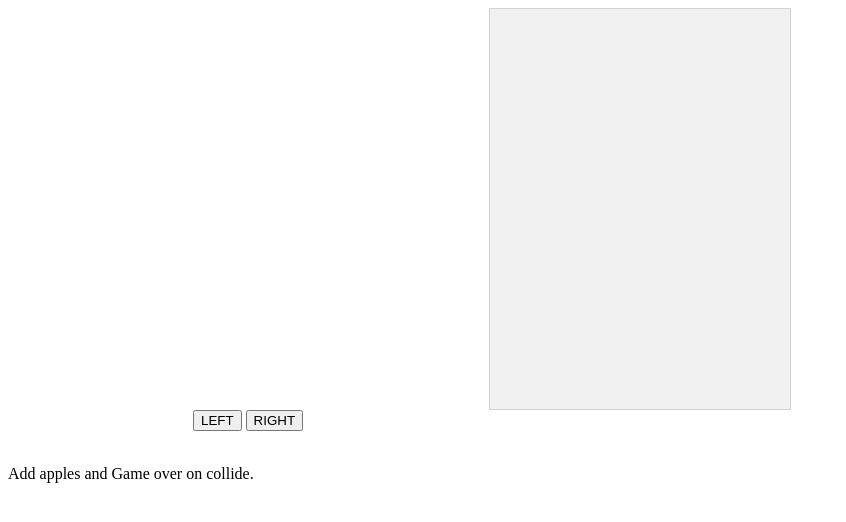
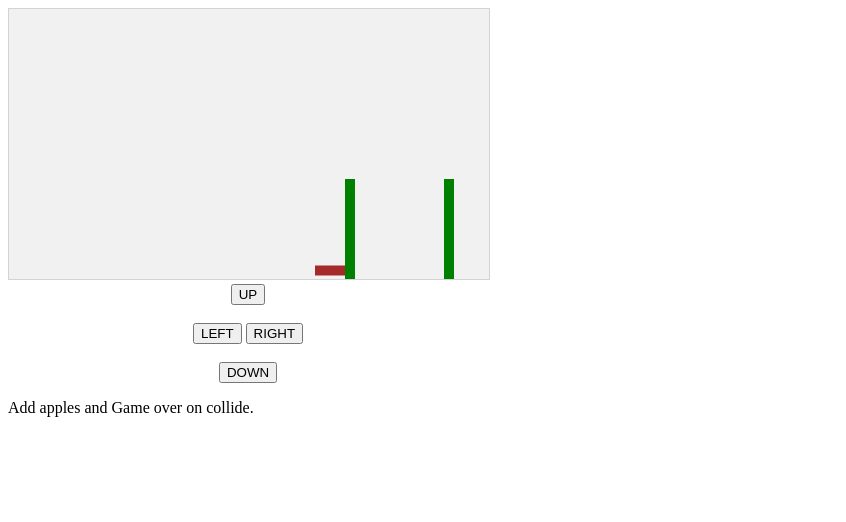
Before and after one commit to benciuf/htmlGameJoy, a plain HTML site: page index.html in a window 1280 px wide. Shown: the whole page, without its empty margins (0-846 px from the left). Drawn offline with Linux system fonts and the light colour scheme.

Commit message:
merge ceva

```diff
--- a/index.html
+++ b/index.html
@@ -6,10 +6,10 @@
 canvas {
     border:1px solid #d3d3d3;
     background-color: #f1f1f1;
-	padding-left: 0;
-    padding-right: 0;
-    margin: auto;
-    display: block;
+	//padding-left: 0;
+    //padding-right: 0;
+    //margin: auto;
+    //display: block;
 }
 </style>
 </head>
@@ -17,19 +17,17 @@ canvas {
 <script>
 
 var myGamePiece;
+//var myApples = new Array();
 var myApples = [];
-var screenW = 300;
-var screenH = 400;
+var screenW = 480;
+var screenH = 270;
 var sizeBasket = 30;
-var maxSizeApples = 13;
+var maxSizeApples = 10;
 var dropSpeed = 3;
-var xPos = Math.floor(Math.random() * screenW * .9);
-var applePos = Math.floor(Math.random() * screenW * .9);
-var rApple = Math.floor(Math.random() * maxSizeApples) + 5;
 
 function startGame() {
-    myGamePiece = new component(sizeBasket, sizeBasket / 3, "brown", xPos, screenH * .9);
-	//myApples  = new component(rApple, rApple, "green", applePos, 0);
+	var xPos = Math.floor(Math.random() * screenW * .9);
+    myGamePiece = new component(sizeBasket, sizeBasket / 3, "brown", xPos, screenH * .95);
 	myGameArea.start();
 }
 
@@ -42,12 +40,6 @@ var myGameArea = {
         document.body.insertBefore(this.canvas, document.body.childNodes[0]);
         this.frameNo = 0;
         this.interval = setInterval(updateGameArea, 20);
-		window.addEventListener('keydown', function (e) {
-            myGameArea.key = e.keyCode;
-        })
-        window.addEventListener('keyup', function (e) {
-            myGameArea.key = false;
-        })
         },
     clear : function() {
         this.context.clearRect(0, 0, this.canvas.width, this.canvas.height);
@@ -58,10 +50,8 @@ var myGameArea = {
 }
 
 function component(width, height, color, x, y) {
-	this.gamearea = myGameArea;
     this.width = width;
     this.height = height;
-	//this.radius = radius;
 	this.speedX = 0;
 	this.speedY = 0;
     this.x = x;
@@ -71,6 +61,7 @@ function component(width, height, color, x, y) {
         ctx.fillStyle = color;
         ctx.fillRect(this.x, this.y, this.width, this.height);
     }
+
 	this.newPos = function() {
 		this.x += this.speedX;
 		this.y += this.speedY;
@@ -103,72 +94,57 @@ function updateGameArea() {
 	}
 	myGameArea.clear();
 	myGameArea.frameNo += 1;
-	if (myGameArea.frameNo == 1 || everyinterval(150)) {
+	var applePos = Math.floor(Math.random() * screenW * .9);
+	var rApple = Math.floor(Math.random() * maxSizeApples) + 4;
+	if (myGameArea.frameNo == 1 || everyinterval(100)) {
+		/*x = myGameArea.canvas.width - rApple; console.log( rApple + " " + x );
+		y = myGameArea.canvas.height; console.log(y);
+		//myApples.push(new component (10, 0, "green", x, y));
+		myApples  = new component(rApple, rApple, "green", applePos, screenW * .005 - rApple); console.log(rApple + " " + applePos);
+		*/
 		x = myGameArea.canvas.width;
-		y = myGameArea.canvas.height + 200;
-		myApples.push(new component (rApple, rApple, "green", x, y));
-		//myApples  = new component(rApple, rApple, "green", applePos, 0);
+        y = myGameArea.canvas.height - 100;
+        myApples.push(new component(10, 100, "green", x, y));
 	}
 	for (i = 0; i< myApples.length; i += 1) {
-		myApples[i].x += 1;
+		myApples[i].x += -1;
 		myApples[i].update();
-		myApples.y += dropSpeed;
 	}
-	myGamePiece.speedX = 0;
-	myGamePiece.speedY = 0;
-	if (myGameArea.key && myGameArea.key == 37) {myGamePiece.speedX = -5; }
-	if (myGameArea.key && myGameArea.key == 39) {myGamePiece.speedX = 5; }
-	//if (myGameArea.key && myGameArea.key == 38) {myGamePiece.speedY = -5; }
-	//if (myGameArea.key && myGameArea.key == 40) {myGamePiece.speedY = 5; }
 	myGamePiece.newPos();
 	myGamePiece.update();
 }
 
-/*function moveup() {
-    myGamePiece.speedY = -1;
-}
-
-<<<<<<< HEAD
 function everyinterval(n) {
 	if ((myGameArea.frameNo / n) % 1 == 0) {return true;}
 	return false;
 }
 
 function moveup() {
-    myGamePiece.speedY = -1;
+    myGamePiece.speedY = -5;
 }
 
 function movedown() {
-    myGamePiece.speedY = 1;
+    myGamePiece.speedY = 5;
 }
 
 function moveleft() {
-    myGamePiece.speedX = -1;
-}
-
-=======
-function movedown() {
-    myGamePiece.speedY = 1;
-}*/
-
-function moveleft() {
-    myGamePiece.speedX = -1;
+    myGamePiece.speedX = -5;
 }
 
 function moveright() {
-    myGamePiece.speedX = 1;
+    myGamePiece.speedX = 5;
 }
 
 function clearmove() {
     myGamePiece.speedX = 0;
     myGamePiece.speedY = 0;
 }
-</script>
+</script></br>
 <div style="text-align:center;width:480px;">
-  <!--button onmousedown="moveup()" onmouseup="clearmove()" ontouchstart="moveup()">UP</button><br><br-->
+  <button onmousedown="moveup()" onmouseup="clearmove()" ontouchstart="moveup()">UP</button><br><br>
   <button onmousedown="moveleft()" onmouseup="clearmove()" ontouchstart="moveleft()">LEFT</button>
   <button onmousedown="moveright()" onmouseup="clearmove()" ontouchstart="moveright()">RIGHT</button><br><br>
-  <!--button onmousedown="movedown()" onmouseup="clearmove()" ontouchstart="movedown()">DOWN</button-->
+  <button onmousedown="movedown()" onmouseup="clearmove()" ontouchstart="movedown()">DOWN</button>
 </div>
 <p>Add apples and Game over on collide. </p>
 
```
Also changed, not shown: 1 other file. Lines whose indentation alone changed are shown as unchanged.
